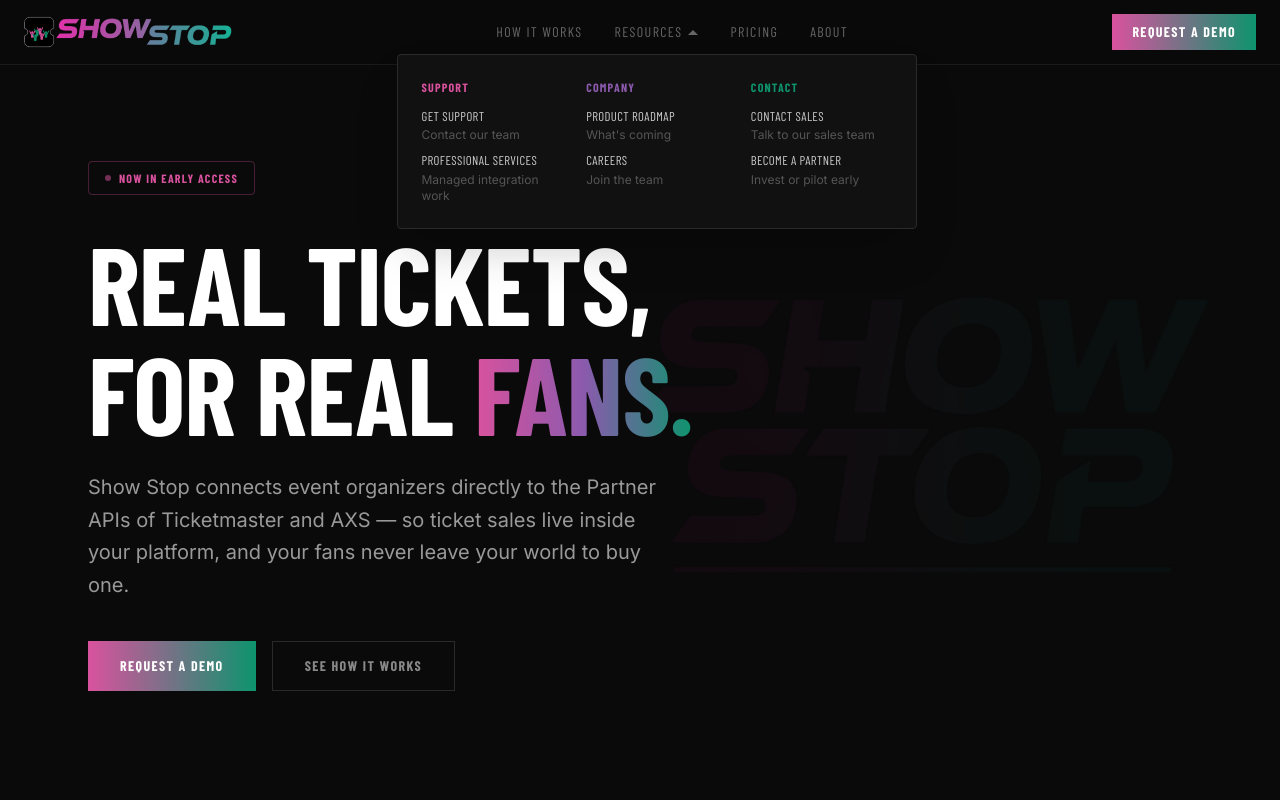
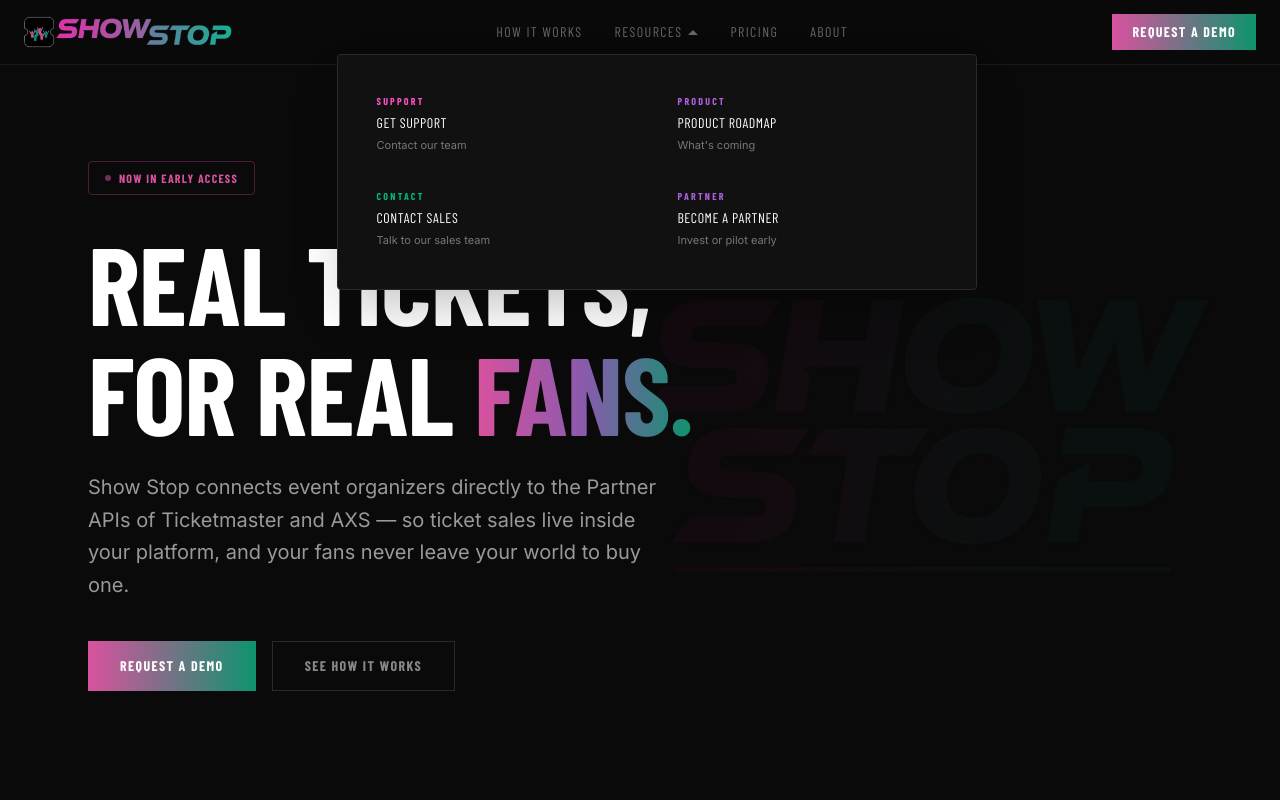
Before and after one commit to joanefjoseph/FigmaDesign, a React (Vite) app: page / in a window 1280 px wide. Both pictures are taken after a click on the button "RESOURCES". Shown: the top 800 px of the page. Built offline with nearby package versions, Linux system fonts and the light colour scheme; a web font is replaced by a local one.

Commit message:
Ambiguate prices, remove professional services, careers

```diff
--- a/src/App.tsx
+++ b/src/App.tsx
@@ -10,37 +10,38 @@
 import About from "@/pages/About";
 import ContactForm from "@/components/ContactForm";
 
-import ProfessionalServices from "@/pages/resources/ProfessionalServices";
 import ProductRoadmap from "@/pages/resources/ProductRoadmap";
-import Careers from "@/pages/resources/Careers";
 // import Newsroom from "@/pages/resources/Newsroom";
 import BecomePartner from "@/pages/resources/BecomePartner";
 
-const resourcesSections = [
+const resourcesLinks = [
   {
-    label: "Support",
-    color: "#d9529e",
-    links: [
-      { label: "Get Support", page: "get-support" as Page, desc: "Contact our team" },
-      { label: "Professional Services", page: "professional-services" as Page, desc: "Managed integration work" },
-    ],
+    label: "Get Support",
+    page: "get-support" as Page,
+    accent: "#d9529e",
+    tag: "Support",
+    desc: "Contact our team",
   },
   {
-    label: "Company",
-    color: "#8b5aad",
-    links: [
-      { label: "Product Roadmap", page: "product-roadmap" as Page, desc: "What's coming" },
-      { label: "Careers", page: "careers" as Page, desc: "Join the team" },
-      // { label: "Newsroom", page: "newsroom" as Page, desc: "Press & coverage" },
-    ],
+    label: "Product Roadmap",
+    page: "product-roadmap" as Page,
+    accent: "#8b5aad",
+    tag: "Product",
+    desc: "What's coming",
   },
   {
-    label: "Contact",
-    color: "#0d946d",
-    links: [
-      { label: "Contact Sales", page: "contact-sales" as Page, desc: "Talk to our sales team" },
-      { label: "Become A Partner", page: "become-partner" as Page, desc: "Invest or pilot early" },
-    ],
+    label: "Contact Sales",
+    page: "contact-sales" as Page,
+    accent: "#0d946d",
+    tag: "Contact",
+    desc: "Talk to our sales team",
+  },
+  {
+    label: "Become A Partner",
+    page: "become-partner" as Page,
+    accent: "#8b5aad",
+    tag: "Partner",
+    desc: "Invest or pilot early",
   },
 ];
 
@@ -67,10 +68,7 @@
 
   const isResources = [
     "get-support",
-    "professional-services",
     "product-roadmap",
-    "careers",
-    // "newsroom",
     "contact-sales",
     "become-partner",
   ].includes(current);
@@ -116,40 +114,40 @@
             </button>
 
             {resourcesOpen && (
-              <div className="absolute top-full left-1/2 -translate-x-1/2 mt-3 w-[520px] bg-[#111] border border-[#2a2a2a] rounded-sm shadow-2xl p-6">
-                <div className="grid grid-cols-3 gap-6">
-                  {resourcesSections.map((section) => (
-                    <div key={section.label}>
-                      <p
-                        className="text-xs font-bold uppercase tracking-widest mb-3"
-                        style={{
-                          fontFamily: "var(--font-display)",
-                          color: section.color,
-                        }}
-                      >
-                        {section.label}
-                      </p>
-                      <div className="space-y-2">
-                        {section.links.map((link) => (
+              <div className="absolute top-full left-1/2 -translate-x-1/2 mt-3 w-[640px] bg-[#111] border border-[#2a2a2a] rounded-sm shadow-2xl p-7">
+                <div className="grid grid-cols-2 gap-x-5 gap-y-3">
+                  {resourcesLinks.map((link) => (
                     <button
                       key={link.page}
-                            className="block text-left w-full group"
+                      className="block text-left w-full group rounded-sm border border-transparent p-2.5 transition-all duration-200 hover:border-[#2a2a2a] hover:bg-[#171717]"
                       onClick={() => {
                         onNavigate(link.page);
                         setResourcesOpen(false);
                       }}
                     >
                       <p
-                              className="text-[#ccc] text-sm group-hover:text-white transition-colors font-medium"
-                              style={{ fontFamily: "var(--font-display)", textTransform: "uppercase", fontSize: "0.8rem", letterSpacing: "0.03em" }}
+                        className="mb-1 text-[10px] font-bold uppercase tracking-[0.22em]"
+                        style={{
+                          fontFamily: "var(--font-display)",
+                          color: link.accent,
+                          filter: "saturate(1.35) brightness(1.15)",
+                          textShadow: "0 0 12px rgba(255,255,255,0.06)",
+                        }}
+                      >
+                        {link.tag}
+                      </p>
+                      <p
+                        className="text-sm text-white group-hover:text-white transition-colors font-medium"
+                        style={{
+                          fontFamily: "var(--font-display)",
+                          textTransform: "uppercase",
+                          letterSpacing: "0.04em",
+                        }}
                       >
                         {link.label}
                       </p>
-                            <p className="text-[#555] text-xs mt-0.5">{link.desc}</p>
+                      <p className="text-[#777] text-[11px] mt-1 leading-relaxed">{link.desc}</p>
                     </button>
-                        ))}
-                      </div>
-                    </div>
                   ))}
                 </div>
               </div>
@@ -220,7 +218,7 @@
           ))}
           <div className="border-t border-[#1a1a1a] pt-4 space-y-3">
             <p className="text-xs text-[#555] uppercase tracking-widest">Resources</p>
-            {resourcesSections.flatMap((s) => s.links).map((link) => (
+            {resourcesLinks.map((link) => (
               <button
                 key={link.page}
                 className="block text-left w-full text-[#888] text-sm uppercase tracking-widest"
@@ -297,7 +295,6 @@
             <div className="space-y-2">
               {[
                 { l: "Get Support", p: "get-support" as Page },
-                { l: "Professional Services", p: "professional-services" as Page },
                 { l: "Contact Sales", p: "contact-sales" as Page },
               ].map(({ l, p }) => (
                 <button
@@ -320,7 +317,6 @@
             <div className="space-y-2">
               {[
                 { l: "About", p: "about" as Page },
-                { l: "Careers", p: "careers" as Page },
                 // { l: "Newsroom", p: "newsroom" as Page },
                 { l: "Become A Partner", p: "become-partner" as Page },
               ].map(({ l, p }) => (
@@ -437,12 +433,8 @@
             </div>
           </div>
         );
-      case "professional-services":
-        return <ProfessionalServices />;
       case "product-roadmap":
         return <ProductRoadmap />;
-      case "careers":
-        return <Careers />;
       // case "newsroom":
         // return <Newsroom />;
       case "become-partner":
--- a/src/navigation.ts
+++ b/src/navigation.ts
@@ -5,9 +5,7 @@
   | "about"
   | "demo"
   | "get-support"
-  | "professional-services"
   | "product-roadmap"
-  | "careers"
   | "newsroom"
   | "contact-sales"
   | "become-partner";
--- a/src/pages/resources/ProfessionalServices.tsx
+++ /dev/null
@@ -1,101 +0,0 @@
-export default function ProfessionalServices() {
-  return (
-    <div className="min-h-screen bg-[#0a0a0a]">
-      <section className="px-6 pt-20 pb-16 max-w-6xl mx-auto">
-        <p
-          className="text-[#0d946d] text-sm font-medium uppercase tracking-widest mb-4"
-          style={{ fontFamily: "var(--font-display)" }}
-        >
-          Resources / Support
-        </p>
-        <h1
-          className="font-bold text-6xl md:text-8xl text-white uppercase leading-none mb-6"
-          style={{ fontFamily: "var(--font-display)" }}
-        >
-          Professional <span className="gradient-text">Services</span>
-        </h1>
-        <p className="text-[#888] text-lg max-w-2xl leading-relaxed">
-          Show Stop&apos;s Professional Services team handles the integration work that your in-house team
-          doesn&apos;t have bandwidth for — from initial setup through ongoing maintenance.
-        </p>
-      </section>
-
-      <section className="px-6 pb-24 max-w-6xl mx-auto">
-        <div className="grid grid-cols-1 md:grid-cols-3 gap-6 mb-16">
-          {[
-            {
-              title: "Launch Package",
-              price: "From $4,500",
-              items: [
-                "Full API integration setup",
-                "Fandom verification wiring",
-                "Developer handoff documentation",
-                "2-week support window post-launch",
-              ],
-            },
-            {
-              title: "Integration Retainer",
-              price: "From $1,200/mo",
-              items: [
-                "Ongoing API maintenance",
-                "Vendor changelog monitoring",
-                "Monthly check-in calls",
-                "Same-day response SLA",
-              ],
-            },
-            {
-              title: "Custom Build",
-              price: "Quoted per project",
-              items: [
-                "White-label checkout flows",
-                "Custom fandom tier logic",
-                "Third-party platform bridges",
-                "Dedicated engineering pod",
-              ],
-            },
-          ].map(({ title, price, items }) => (
-            <div key={title} className="border border-[#2a2a2a] bg-[#111] p-8 rounded-sm">
-              <p
-                className="text-white font-bold text-2xl uppercase mb-1"
-                style={{ fontFamily: "var(--font-display)" }}
-              >
-                {title}
-              </p>
-              <p className="text-[#d9529e] text-sm mb-6">{price}</p>
-              <ul className="space-y-3">
-                {items.map((item) => (
-                  <li key={item} className="flex items-start gap-2">
-                    <span className="text-[#0d946d] text-xs mt-1">▸</span>
-                    <span className="text-[#888] text-sm">{item}</span>
-                  </li>
-                ))}
-              </ul>
-            </div>
-          ))}
-        </div>
-
-        <div className="border border-[#d9529e]/20 bg-[#d9529e]/5 p-10 rounded-sm text-center">
-          <h2
-            className="text-white font-bold text-3xl uppercase mb-3"
-            style={{ fontFamily: "var(--font-display)" }}
-          >
-            Not sure what you need?
-          </h2>
-          <p className="text-[#888] text-sm mb-6 max-w-lg mx-auto">
-            Book a 30-minute scoping call with our solutions team. We&apos;ll assess your stack and
-            recommend the right engagement.
-          </p>
-          <button
-            className="px-10 py-3 font-bold uppercase tracking-widest text-white text-sm"
-            style={{
-              fontFamily: "var(--font-display)",
-              background: "linear-gradient(90deg, #d9529e, #0d946d)",
-            }}
-          >
-            Book a Scoping Call
-          </button>
-        </div>
-      </section>
-    </div>
-  );
-}
```
Also changed, not shown: src/pages/Pricing.tsx (+24 -114 lines). Lines whose indentation alone changed are shown as unchanged.
